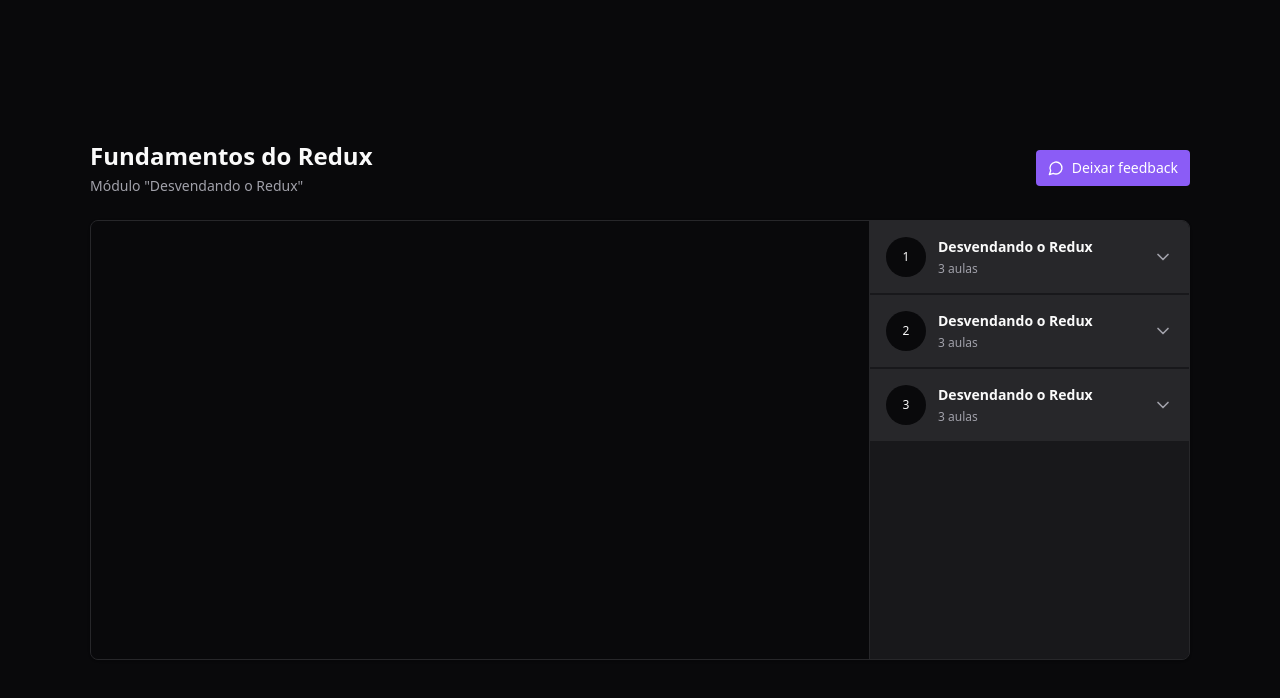
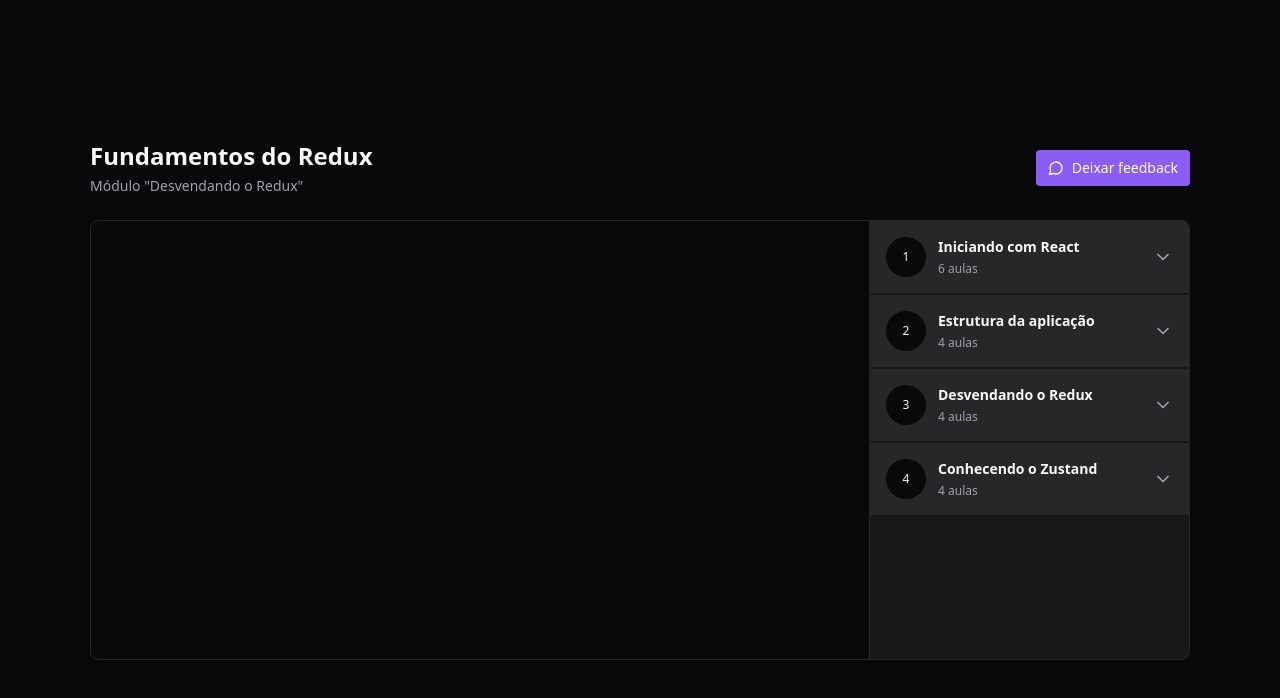
Before and after one commit to vanessabrazuna/video-player-ui, a React (Vite) app: page / in a window 1280 px wide. Shown: the top 698 px of the page. Built offline with nearby package versions, Linux system fonts and the light colour scheme.

Commit message:
Creating player reducer

```diff
--- a/src/components/Lesson.tsx
+++ b/src/components/Lesson.tsx
@@ -3,12 +3,13 @@
 interface LessonProps {
   title: string
   duration: string
+  onPlay: () => void
 }
 
-export function Lesson({ title, duration }: LessonProps) {
+export function Lesson({ title, duration, onPlay }: LessonProps) {
   return (
-    <button className="flex items-center gap-3 text-sm text-zinc-400">
-      <Video className="w-4 h-4 text-zinc-500" />
+    <button onClick={onPlay} className="flex items-center gap-3 text-sm text-zinc-400 hover:text-zinc-300">
+      <Video className="w-4 h-4 text-zinc-500 hover:text-zinc-400" />
       <span>{title}</span>
       <span className="ml-auto font-mono text-xs text-zinc-500">{duration}</span>
     </button>
--- a/src/components/Module.tsx
+++ b/src/components/Module.tsx
@@ -1,14 +1,23 @@
-import * as Collapsible from "@radix-ui/react-collapsible";
-import { ChevronDown } from "lucide-react";
-import { Lesson } from "./Lesson";
+import * as Collapsible from "@radix-ui/react-collapsible"
+import { ChevronDown } from "lucide-react"
+import { Lesson } from "./Lesson"
+import { useAppSelector } from "../store"
+import { useDispatch } from "react-redux"
+import { play } from "../store/slices/player"
 
 interface ModuleProps {
-  title: string;
-  amountOfLessons: number;
-  moduleIndex: number;
+  title: string
+  amountOfLessons: number
+  moduleIndex: number
 }
 
 export function Module({ title, amountOfLessons, moduleIndex }: ModuleProps) {
+  const dispatch = useDispatch()
+
+  const lessons = useAppSelector((state) => {
+    return state.player.course.modules[moduleIndex].lessons
+  })
+
   return (
     <Collapsible.Root className="group">
       <Collapsible.Trigger className="flex w-full items-center gap-3 bg-zinc-800 p-4">
@@ -26,9 +35,16 @@
 
       <Collapsible.Content>
         <nav className="relative flex flex-col gap-4 p-6">
-          <Lesson title="Fundamentos do Redux" duration="16:13" />
-          <Lesson title="Fundamentos do Redux" duration="16:13" />
-          <Lesson title="Fundamentos do Redux" duration="16:13" />
+          {lessons.map((lesson, lessonIndex) => {
+            return (
+              <Lesson
+                key={lesson.id}
+                title={lesson.title}
+                duration={lesson.duration}
+                onPlay={() => dispatch(play([moduleIndex, lessonIndex]))}
+              />
+            )
+          })}
         </nav>
       </Collapsible.Content>
     </Collapsible.Root>
--- a/src/components/Video.tsx
+++ b/src/components/Video.tsx
@@ -1,13 +1,23 @@
 import ReactPlayer from "react-player"
+import { useAppSelector } from "../store"
 
 export function Video() {
+  const lesson = useAppSelector(state => {
+    const { currentLessonindex, currentModuleIndex } = state.player
+
+    const currentLesson =
+      state.player.course.modules[currentModuleIndex].lessons[currentLessonindex]
+
+    return currentLesson
+  })
+
   return (
     <div className="w-full bg-zinc-950 aspect-video">
       <ReactPlayer
         width="100%"
         height="100%"
         controls
-        url="https://www.youtube.com/watch?v=u99tNt3TZf8"
+        url={`https://www.youtube.com/watch?v=${lesson.id}`}
       />
     </div>
   );
--- a/src/pages/Player.tsx
+++ b/src/pages/Player.tsx
@@ -3,8 +3,13 @@
 import { Header } from "../components/Header"
 import { Video } from '../components/Video'
 import { Module } from "../components/Module"
+import { useAppSelector } from "../store"
 
 export function Player() {
+  const modules = useAppSelector(state => {
+    return state.player.course.modules
+  })
+
   return (
     <div className="h-screen bg-zinc-950 text-zinc-50 flex justify-center items-center">
       <div className="flex w-[1100px] flex-col gap-6">
@@ -22,9 +27,16 @@
             <Video />
           </div>
           <aside className="w-80 absolute top-0 bottom-0 right-0 border-l divide-y-2 divide-zinc-900 border-zinc-800 bg-zinc-900 overflow-y-scroll scrollbar scrollbar-thin scrollbar-track-zinc-950 scrollbar-thumb-zinc-800">
-            <Module title="Desvendando o Redux" amountOfLessons={3} moduleIndex={0} />
-            <Module title="Desvendando o Redux" amountOfLessons={3} moduleIndex={1} />
-            <Module title="Desvendando o Redux" amountOfLessons={3} moduleIndex={2} />
+            {modules.map((module, index) => {
+              return (
+                <Module
+                  key={module.id}
+                  moduleIndex={index}
+                  title={module.title}
+                  amountOfLessons={module.lessons.length}
+                />
+              )
+            })}
           </aside>
         </main>
       </div>
--- a/src/store/index.ts
+++ b/src/store/index.ts
@@ -1,8 +1,11 @@
 import { configureStore } from "@reduxjs/toolkit";
 import { TypedUseSelectorHook, useSelector } from "react-redux";
+import { player } from "./slices/player"
 
 export const store = configureStore({
-  reducer: {}
+  reducer: {
+    player,
+  }
 })
 
 export type RootState = ReturnType<typeof store.getState>
--- /dev/null
+++ b/src/store/slices/player.ts
@@ -0,0 +1,64 @@
+import { createSlice } from "@reduxjs/toolkit"
+
+const playerSlice = createSlice({
+  name: 'player',
+  initialState: {
+    course: {
+      modules: [
+        {
+          id: '1',
+          title: 'Iniciando com React',
+          lessons: [
+            { id: '7A4UQGrFU9Q', title: 'CSS Modules', duration: '13:45' },
+            { id: 'w-DW4DhDfcw', title: 'Estilização do Post', duration: '10:05' },
+            { id: 'D83-55LUdKE', title: 'Componente: Header', duration: '06:33' },
+            { id: 'W_ATsETujaY', title: 'Componente: Sidebar', duration: '09:12' },
+            { id: 'Pj8dPeameYo', title: 'CSS Global', duration: '03:23' },
+            { id: '8KBq2vhwbac', title: 'Form de comentários', duration: '11:34' },
+          ],
+        },
+        {
+          id: '2',
+          title: 'Estrutura da aplicação',
+          lessons: [
+            { id: 'gE48FQXRZ_o', title: 'Componente: Comment', duration: '13:45' },
+            { id: 'Ng_Vk4tBl0g', title: 'Responsividade', duration: '10:05' },
+            { id: '7A4UQGrFU9Q', title: 'Interações no JSX', duration: '06:33' },
+            { id: '1G0vSTqWELg', title: 'Utilizando estado', duration: '09:12' },
+          ],
+        },
+        {
+          id: '3',
+          title: 'Desvendando o Redux',
+          lessons: [
+            { id: 'u99tNt3TZf8', title: 'Componente: Comment', duration: '13:45' },
+            { id: 'Ng_Vk4tBl0g', title: 'Responsividade', duration: '10:05' },
+            { id: 'h5JA3wfuW1k', title: 'Interações no JSX', duration: '06:33' },
+            { id: '1G0vSTqWELg', title: 'Utilizando estado', duration: '09:12' },
+          ],
+        },
+        {
+          id: '4',
+          title: 'Conhecendo o Zustand',
+          lessons: [
+            { id: 'kCpca2z2cls', title: 'Componente: Comment', duration: '13:45' },
+            { id: 'Ng_Vk4tBl0g', title: 'Responsividade', duration: '10:05' },
+            { id: 'h5JA3wfuW1k', title: 'Interações no JSX', duration: '06:33' },
+            { id: '1G0vSTqWELg', title: 'Utilizando estado', duration: '09:12' },
+          ],
+        },
+      ],
+    },
+    currentModuleIndex: 0,
+    currentLessonindex: 0,
+  },
+  reducers: {
+    play: (state, action) => {
+      state.currentModuleIndex = action.payload[0]
+      state.currentLessonindex = action.payload[1]
+    }
+  },
+})
+
+export const player = playerSlice.reducer
+export const { play } = playerSlice.actions
```
